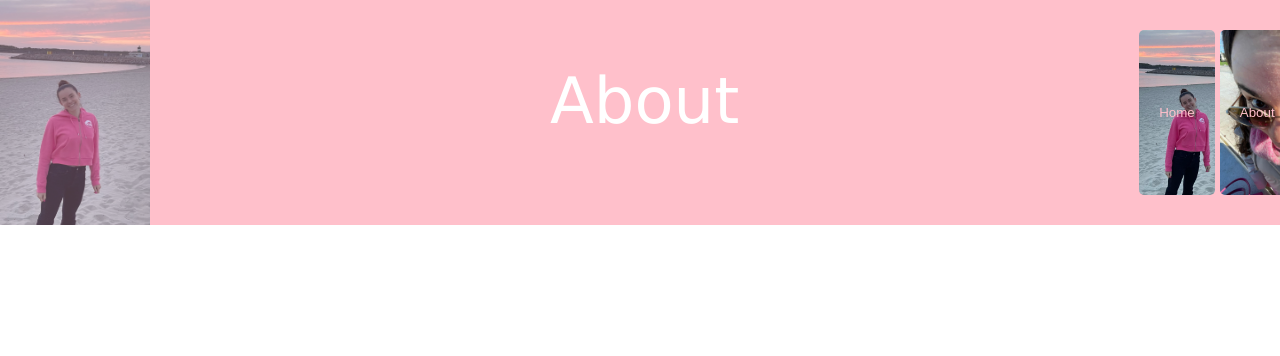
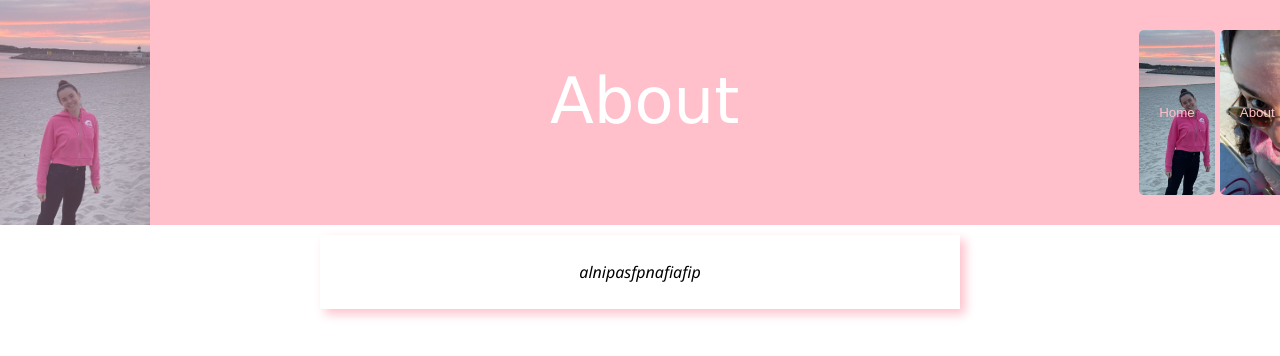
Before and after one commit to pedrols74/advaga, a plain HTML site: page Bibi/about.html in a window 1280 px wide. Shown: the top 356 px of the page. Drawn offline with Linux system fonts and the light colour scheme.

Commit message:
css and about

```diff
--- a/Bibi/about.html
+++ b/Bibi/about.html
@@ -17,5 +17,10 @@
                 <button onclick="openPage('moments.html')" type="button" class="b-moments">Moments</button>
             </div>
         </header>
+        <div class="div-about">
+            <section class="section-about">
+                <p class="p-about">alnipasfpnafiafip</p>
+            </section>
+        </div>
     </body>
 </html>
--- a/Bibi/bibi.css
+++ b/Bibi/bibi.css
@@ -76,7 +76,24 @@
 .texto-home{
     font-family: 'Lucida Sans', 'Lucida Sans Regular', 'Lucida Grande', 'Lucida Sans Unicode', Geneva, Verdana, sans-serif;
     font-style: oblique;
+    font-size: larger;
 }
 .img-home{
     height: 500px;
 }
+.div-about{
+    margin: auto;
+    width: 50%;
+}
+.section-about{
+    text-align: center;
+    margin: auto;
+    margin-top: 10px;
+    padding: 10px;
+    box-shadow: 5px 5px 10px pink;
+
+}
+.p-about{
+    font-family: 'Segoe UI', Tahoma, Geneva, Verdana, sans-serif;
+    font-style: oblique;
+}
```
